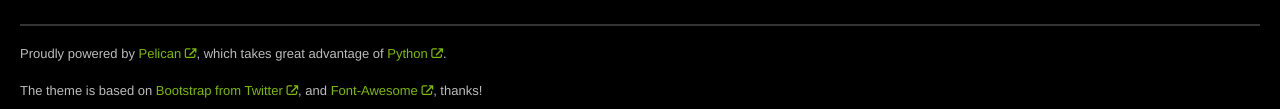
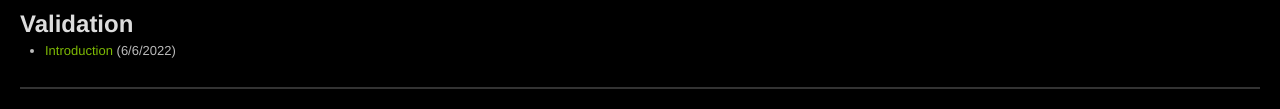
Before and after one commit to Dreadth/dreadth.github.io, a plain HTML site: page index.html in a window 1280 px wide. Shown: the part 254-363 px from the top of the page. Drawn offline with Linux system fonts and the light colour scheme.

Commit message:
validation

```diff
--- a/index.html
+++ b/index.html
@@ -85,6 +85,10 @@
 <ul>
 <li><a href="https://blog.ipspace.net/series/mlag.html" target="_blank">DeepDive</a> (6/5/2022)</li>
 </ul>
+<h2>Validation</h2>
+<ul>
+<li><a href="https://elegantnetwork.github.io/posts/network-validation/" target="_blank">Introduction</a> (6/6/2022)</li>
+</ul>
 </section>
         </div><!--/span-->
 
```
